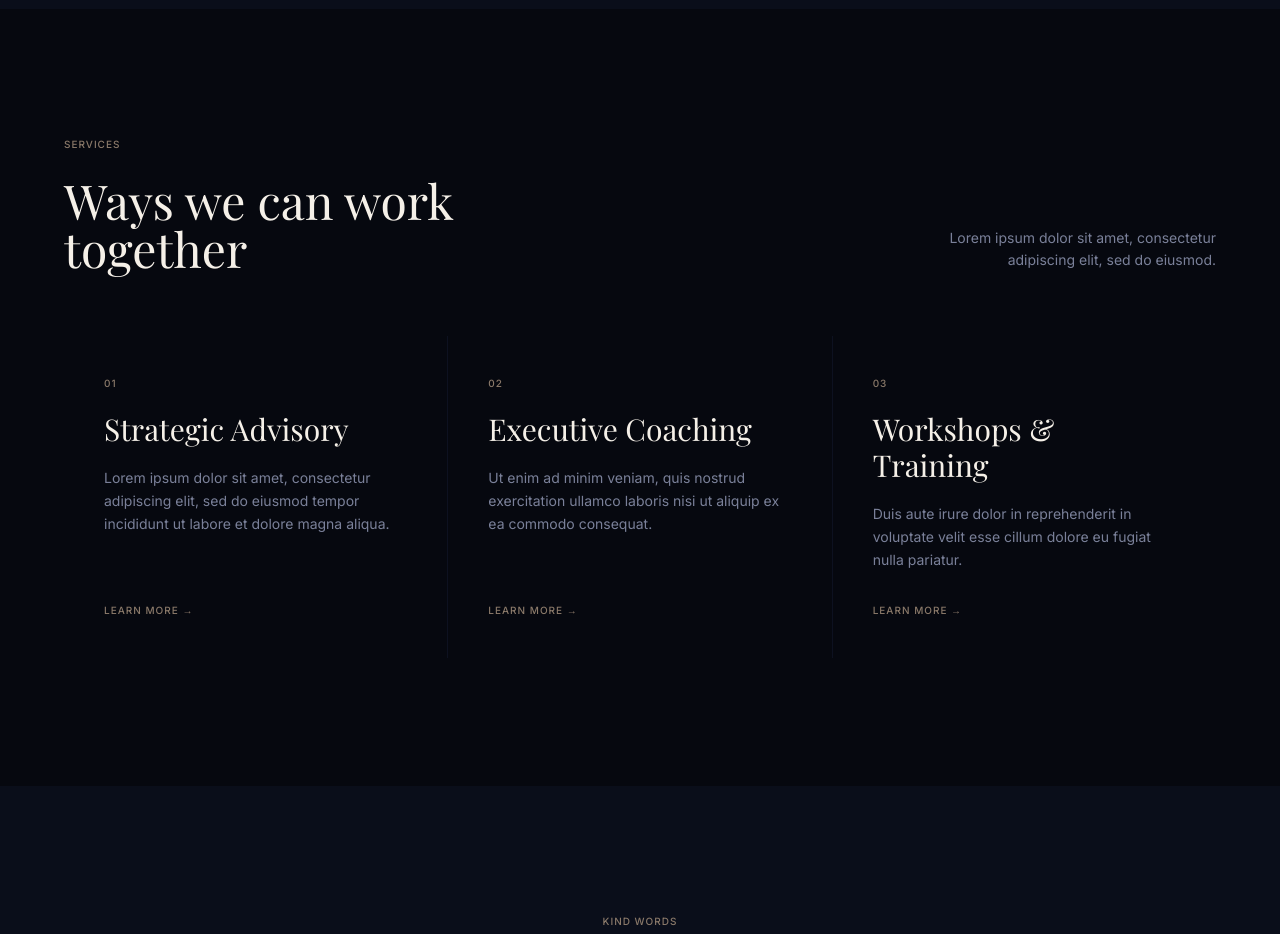
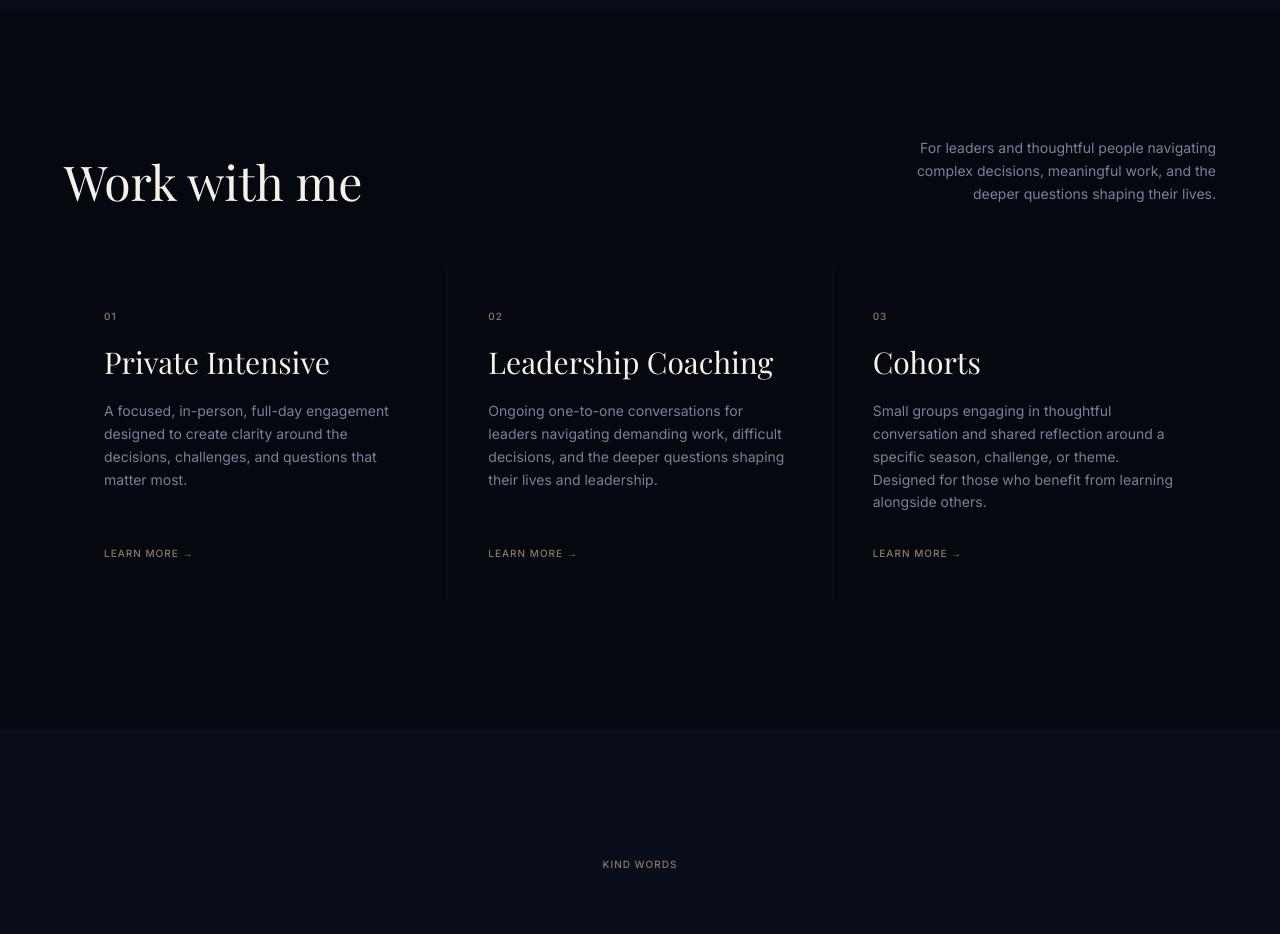
Before and after one commit to jskroening-afk/my-site, a Next.js app: page / in a window 1280 px wide. Shown: the part 1640-2574 px from the top of the page. Built offline with nearby package versions, Linux system fonts and the light colour scheme; a web font is replaced by a local one.

Commit message:
update homepage services section content

```diff
--- a/app/(site)/page.tsx
+++ b/app/(site)/page.tsx
@@ -9,21 +9,21 @@ export const metadata: Metadata = {
 const services = [
   {
     num: '01',
-    title: 'Strategic Advisory',
+    title: 'Private Intensive',
     href: '/services/strategic-advisory',
-    desc: 'Lorem ipsum dolor sit amet, consectetur adipiscing elit, sed do eiusmod tempor incididunt ut labore et dolore magna aliqua.',
+    desc: 'A focused, in-person, full-day engagement designed to create clarity around the decisions, challenges, and questions that matter most.',
   },
   {
     num: '02',
-    title: 'Executive Coaching',
+    title: 'Leadership Coaching',
     href: '/services/executive-coaching',
-    desc: 'Ut enim ad minim veniam, quis nostrud exercitation ullamco laboris nisi ut aliquip ex ea commodo consequat.',
+    desc: 'Ongoing one-to-one conversations for leaders navigating demanding work, difficult decisions, and the deeper questions shaping their lives and leadership.',
   },
   {
     num: '03',
-    title: 'Workshops & Training',
+    title: 'Cohorts',
     href: '/services/workshops-training',
-    desc: 'Duis aute irure dolor in reprehenderit in voluptate velit esse cillum dolore eu fugiat nulla pariatur.',
+    desc: 'Small groups engaging in thoughtful conversation and shared reflection around a specific season, challenge, or theme. Designed for those who benefit from learning alongside others.',
   },
 ]
 
@@ -117,15 +117,12 @@ export default function HomePage() {
       {/* ── Services ── */}
       <section className="px-6 lg:px-8 py-24 lg:py-32 bg-[#06080f]">
         <div className="max-w-6xl mx-auto">
-          <p className="text-[10px] uppercase tracking-widest text-[#8B7A6A] font-medium mb-6">
-            Services
-          </p>
           <div className="flex flex-col md:flex-row md:items-end md:justify-between gap-6 mb-16">
             <h2 className="font-serif text-4xl md:text-5xl font-normal text-[#f5f0e8] max-w-lg leading-tight">
-              Ways we can work together
+              Work with me
             </h2>
             <p className="text-[#7a8099] max-w-xs leading-relaxed text-sm md:text-right">
-              Lorem ipsum dolor sit amet, consectetur adipiscing elit, sed do eiusmod.
+              For leaders and thoughtful people navigating complex decisions, meaningful work, and the deeper questions shaping their lives.
             </p>
           </div>
 
```
